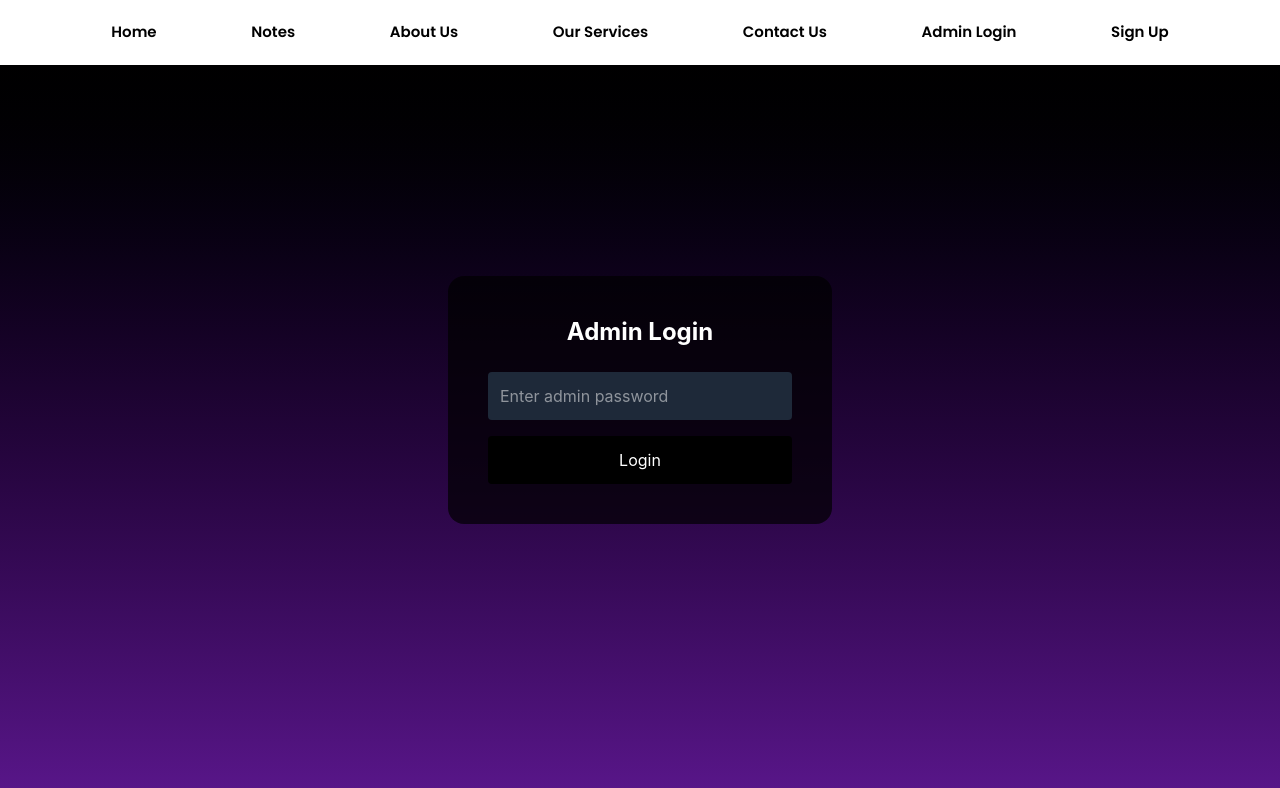
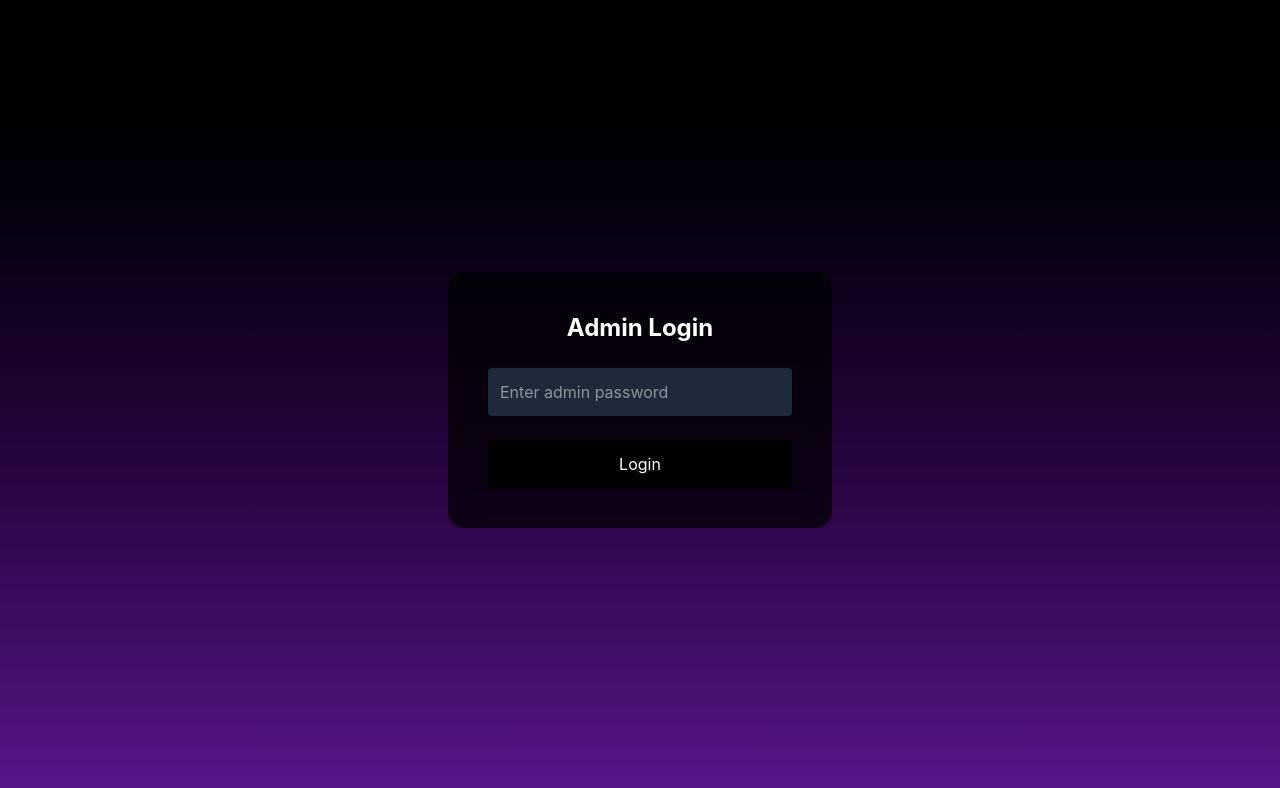
Before and after one commit to ANSHUMANMOREY7/Notes-Store, a React (Vite) app in the folder client/: page /Admin in a window 1280 px wide. Shown: the top 788 px of the page. Built offline with nearby package versions, Linux system fonts and the light colour scheme.

Commit message:
implement admin password authentication

```diff
--- a/client/src/pages/Portals/AdminLogin.jsx
+++ b/client/src/pages/Portals/AdminLogin.jsx
@@ -1,30 +1,47 @@
-import { memo } from 'react';
-import Navbar from '../../components/Navbar/Navbar';
+import { useState } from "react";
+import { useNavigate } from "react-router-dom";
 
 const AdminLogin = () => {
+
+  const [password, setPassword] = useState("");
+  const navigate = useNavigate();
+
+  const handleLogin = () => {
+    if (password === "admin123") {
+      navigate("/admin");
+    } else {
+      alert("Wrong password");
+    }
+  };
+
   return (
-    <>
-      <Navbar />
     <div className="min-h-screen flex items-center justify-center bg-gradient-to-b from-black to-purple-900 text-white">
-   <div className="bg-black/70 p-10 rounded-2xl w-96">
+
+      <div className="bg-black/70 backdrop-blur-md p-10 rounded-2xl w-96 flex flex-col gap-6">
 
         <h2 className="text-2xl font-bold text-center">
           Admin Login
         </h2>
+
         <input
           type="password"
           placeholder="Enter admin password"
-  className="p-3 rounded bg-gray-800 outline-none w-full mt-6"
+          className="p-3 rounded bg-gray-800 outline-none w-full"
+          value={password}
+          onChange={(e) => setPassword(e.target.value)}
+        />
 
-/><button className="bg-black p-3 rounded w-full mt-4 hover:bg-gray-900 cursor-pointer">
+        <button
+          onClick={handleLogin}
+          className="bg-black p-3 rounded w-full hover:bg-gray-900 transition"
+        >
           Login
         </button>
 
       </div>
+
     </div>
-
-    </>
   );
 };
 
-export default memo(AdminLogin);
+export default AdminLogin;
```
Lines whose indentation alone changed are shown as unchanged.
